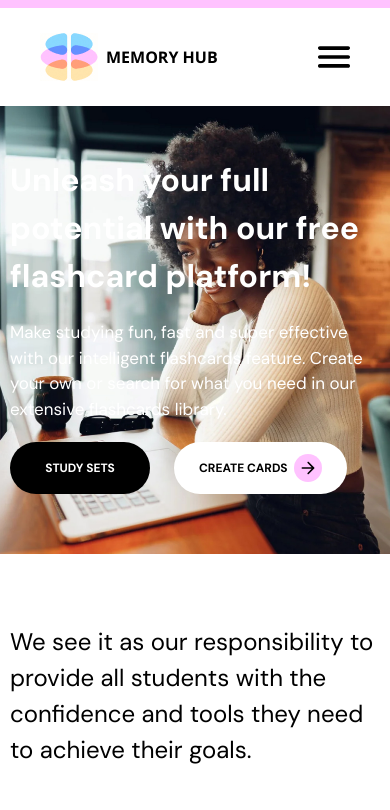
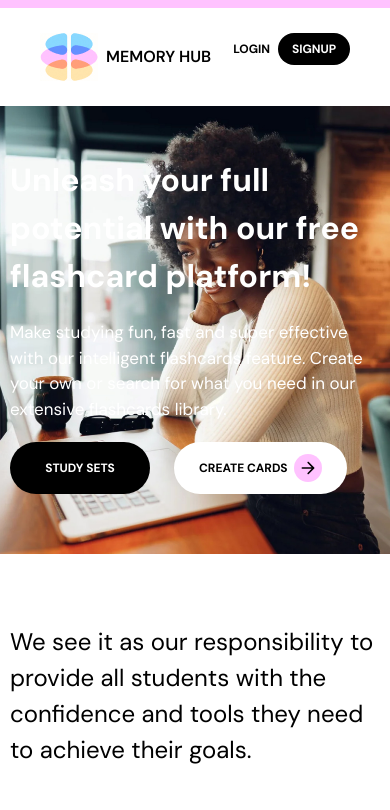
Before and after one commit to DarynaBb/Memory-Hub, a React (Vite) app in the folder Frontend/: page / in a window 390 px wide. Shown: the top 810 px of the page. Built offline with nearby package versions, Linux system fonts and the light colour scheme.

Commit message:
navBar changed

```diff
--- a/Frontend/src/components/NavBar.jsx
+++ b/Frontend/src/components/NavBar.jsx
@@ -2,13 +2,11 @@ import React, { useContext, useEffect, useState, useRef } from "react";
 import { AuthContext } from "../context/AuthContext";
 import { Link, useNavigate } from "react-router-dom";
 import logo from "../assets/images/logo.jpg";
-import menu from "../assets/images/menu.svg";
+import logout from "../assets/images/logout.png";
 
 function NavBar() {
   const {
-    showLoginForm,
     setShowLoginForm,
-    showSignUpForm,
     setShowSignUpForm,
     hasToken,
     logoutHandler,
@@ -21,6 +19,7 @@ function NavBar() {
   const menuRef = useRef(null);
 
   useEffect(() => {
+    getUserInfo();
     handleWindowResize();
     window.addEventListener("resize", handleWindowResize);
     document.addEventListener("click", handleClickOutside);
@@ -67,83 +66,35 @@ function NavBar() {
 
   return (
     <>
-      <div className='bg-[#FFC2FF] w-full h-[8px]' />
-      <nav className='flex justify-between items-center padding-container max-container'>
+      <div className='bg-[#FFC2FF] w-full h-[8px] relative' />
+      <nav className='p-4 flex justify-between items-start mobile:items-center padding-container max-container gap-[12px]'>
         <div
-          className='flex items-center cursor-pointer gap-[8px]'
+          className='flex items-center cursor-pointer '
           onClick={() => navigate("/")}
         >
           <div
             className='w-[58px] h-[48px] bg-cover bg-no-repeat '
             style={{ backgroundImage: `url(${logo})` }}
           ></div>
-          <div className='text-[1.6em] open-sans-bold text-black uppercase'>
+          <div className=' text-[1.6em]  sm:whitespace-nowrap font-semibold ml-2 text-black font-dm-sans uppercase'>
             Memory Hub
           </div>
         </div>
-        {isSmallScreen ? (
-          <div className='relative' ref={menuRef}>
-            <img
-              src={menu}
-              alt=''
-              onClick={() => setShowMenu(!showMenu)}
-              className='cursor-pointer relative w-[32px] h-[32px]'
-            />
-            {showMenu && (
-              <ul className='absolute uppercase z-50 top-5 right-5 w-[200px] h-[120px] border-2 py-4  bg-white shadow-lg rounded dm-sans-medium text-[1.4em] flex flex-col gap-5 justify-center'>
-                {!hasToken ? (
-                  <>
-                    <li
-                      onClick={onClickLoginHandler}
-                      className='px-4 py-2 cursor-pointer hover:underline'
-                    >
-                      Login
-                    </li>
-                    <li
-                      onClick={onClickSignUpHandler}
-                      className='px-4 py-2 cursor-pointer hover:underline  '
-                    >
-                      SIGNUP
-                    </li>
-                  </>
-                ) : (
-                  <>
-                    <li
-                      onClick={() => navigate(`/user/${userId}`)}
-                      className='px-4 py-2 cursor-pointer hover:underline'
-                    >
-                      My Account
-                    </li>
-                    <li
-                      onClick={(e) => {
-                        logoutHandler(e);
-                        navigate("/");
-                      }}
-                      className='px-4 py-2 cursor-pointer hover:underline'
-                    >
-                      LOGOUT
-                    </li>
-                  </>
-                )}
-              </ul>
-            )}
-          </div>
-        ) : (
-          <ul className='flex gap-4 items-center uppercase'>
+          <ul className='flex gap-2 items-center uppercase flex-wrap justify-end'>
             {!hasToken ? (
               <>
-                <li className='block'>
+                <li className=''>
                   <button
                     onClick={onClickLoginHandler}
-                    className='auth-button text-black font-dm-sans text-[1.4em] font-bold uppercase hover:underline focus:underline'
+                    className='auth-button text-black font-dm-sans text-[1.2em] font-bold uppercase hover:underline focus:underline'
                   >
                     Login
                   </button>
                 </li>
-                <li className='block'>
+                <li className=''>
                   <button
                     onClick={onClickSignUpHandler}
-                    className='w-[47px] h-[12px] auth-button inline-flex items-center font-bold gap-2 px-9 py-4 justify-center bg-black text-white text-[1.2em] rounded-full hover:bg-white hover:text-black hover:border-2 hover:border-black uppercase '
+                    className='w-[47px] h-[12px] auth-button inline-flex items-center font-bold gap-2 justify-center bg-black text-white px-9 py-4  text-[1.2em] rounded-full hover:bg-white hover:text-black hover:border-2 hover:border-black uppercase '
                   >
                     SignUp
                   </button>
@@ -151,29 +102,32 @@ function NavBar() {
               </>
             ) : (
               <>
-                <li className='block'>
+                <li className=''>
                   <Link
                     to={`/user/${userId}`}
                     className='auth-button text-black font-dm-sans text-[1.2em] uppercase '
                   >
-                    MY ACCOUNT
+                    <img src={user?.photo} alt="" className="sm:hidden w-[24px] h-[24px] rounded-full" />
+                    <p className="hidden sm:block"> MY ACCOUNT</p>
                   </Link>
                 </li>
-                <li className='block'>
+
+                <li className=''>
                   <button
                     onClick={(e) => {
                       logoutHandler(e);
                       navigate("/");
                     }}
-                    className='inline-flex justify-center items-center gap-2.5 px-6 py-3 border border-black text-black font-bold uppercase text-[1.2em] leading-[120%] rounded-full hover:text-black hover:border-3 hover:border-black hover:bg-black hover:text-white '
+                    className='inline-flex justify-center items-center gap-2.5 sm:px-6 sm:py-3 sm:border sm:border-black text-black font-bold uppercase text-[1.2em] leading-[120%] sm:rounded-full hover:border-3 hover:border-black hover:bg-black hover:text-white '
                   >
-                    LOGOUT
+                    <img src={logout} alt="" className="sm:hidden w-[24px] h-[24px]" />
+                    <p className="hidden sm:block"> LOGOUT</p>
                   </button>
                 </li>
               </>
             )}
           </ul>
-        )}
+        {/* )} */}
       </nav>
     </>
   );
--- a/Frontend/src/pages/Home.jsx
+++ b/Frontend/src/pages/Home.jsx
@@ -44,7 +44,7 @@ const onClickHandler = () => {
 
   return (
     <section className="max-container">
-      <div className="hero-mobile hero-bg bg-no-repeat bg-cover bg-center  px-[10px] md:pl-[40px] pt-[50px] flex flex-col gap-[20px] md:gap-[40px] pb-[60px]">
+      <div className="hero-mobile hero-bg bg-no-repeat bg-cover bg-center lg:bg-fixed px-[10px] md:pl-[40px] pt-[50px] flex flex-col gap-[20px] md:gap-[40px] pb-[60px]">
         <h2 className="dm-sans-bold text-[3.2em] md:text-[5em] lg:text-[8em] md:max-w-[70%] text-leading-[120%] text-white">Unleash your full potential with our free flashcard platform!</h2>
         <p className="text-[1.7em] md:text-[2.4em] text-white max-w-[500px]">Make studying fun, fast and super effective with our intelligent flashcards feature. Create your own or search for what you need in our extensive flashcards library.</p>
         <HomePageButtons />
```
Also changed, not shown: Frontend/src/assets/images/logout.png (added).
